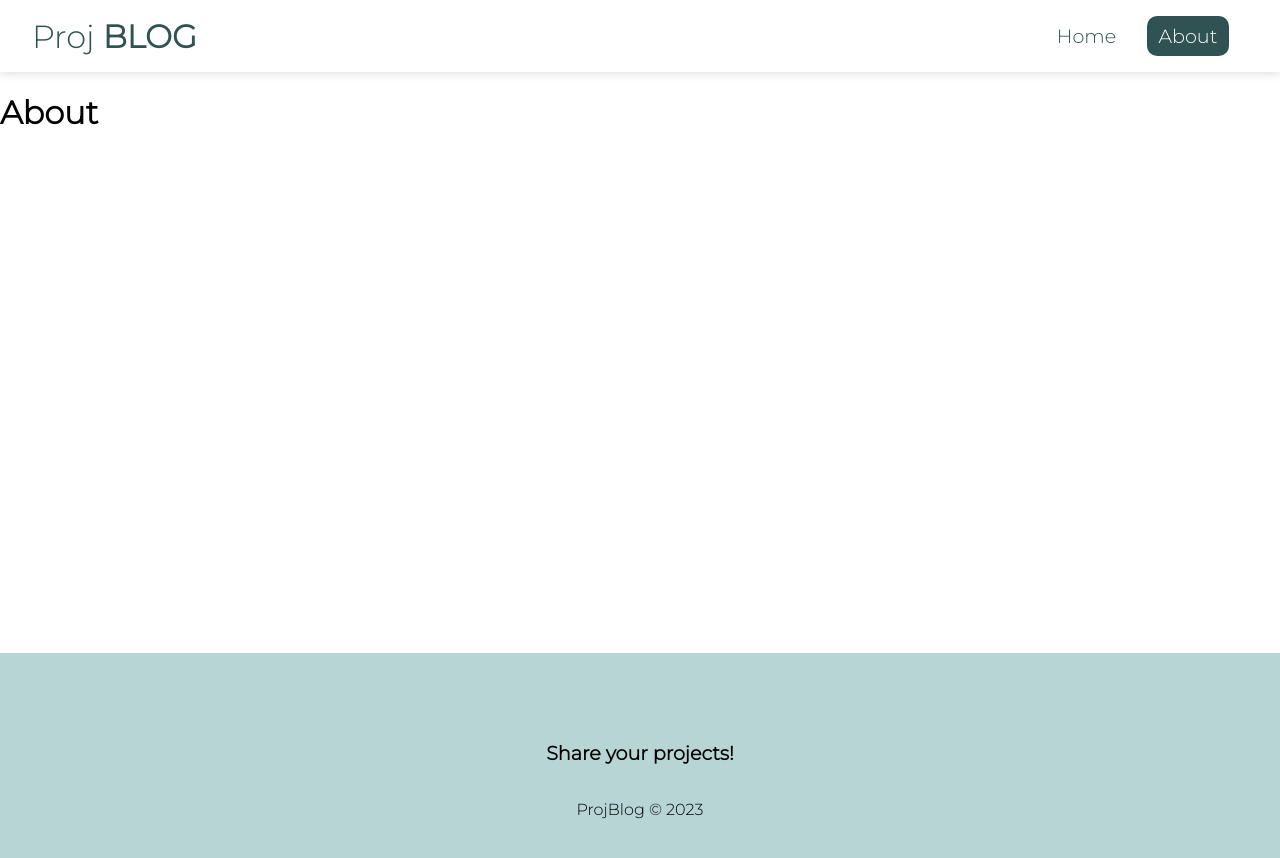
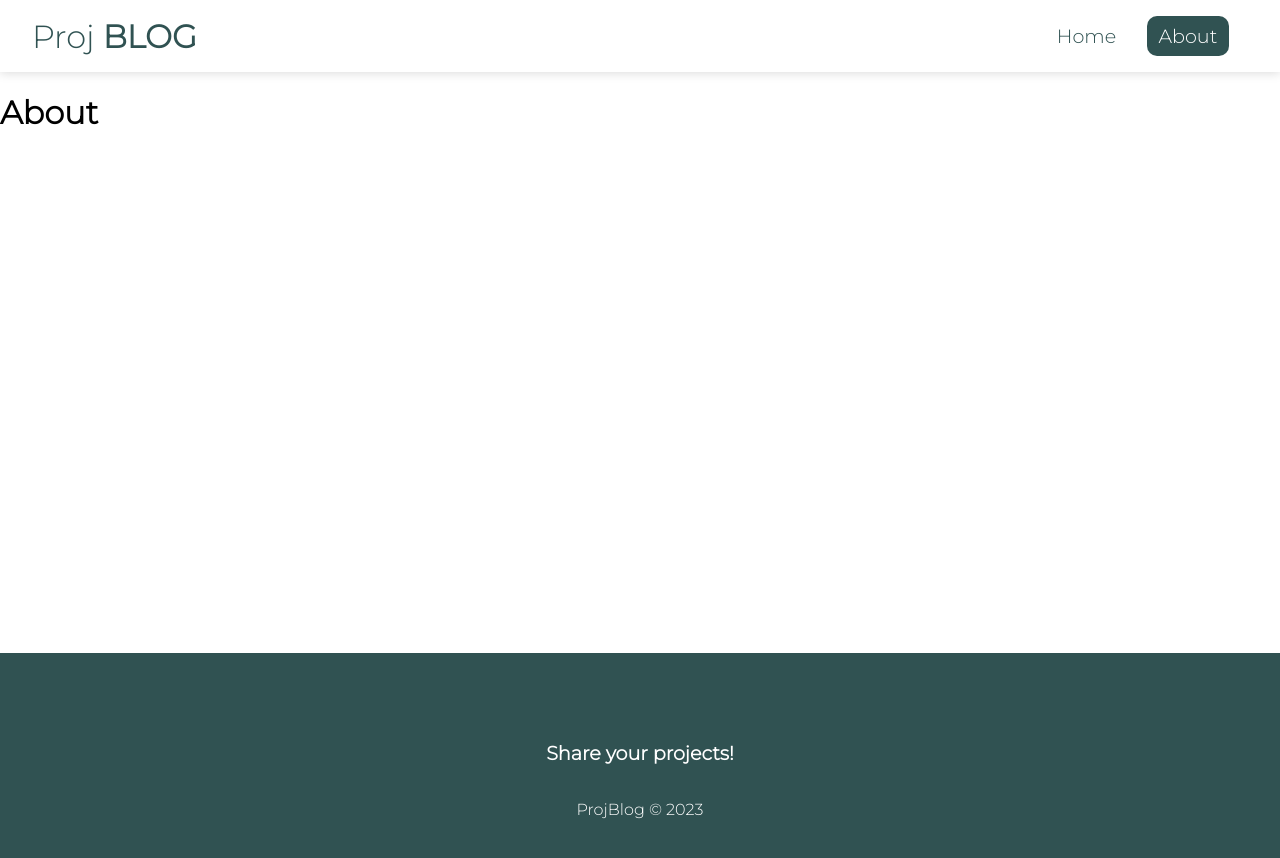
Before and after one commit to jennifermedeiross/proj-blog, a React (Create React App) app: page /about in a window 1280 px wide. Shown: the top 858 px of the page. Built offline with nearby package versions, Linux system fonts and the light colour scheme.

Commit message:
Mudando background

```diff
--- a/public/index.html
+++ b/public/index.html
@@ -16,7 +16,7 @@
 
     <link rel="preconnect" href="https://fonts.googleapis.com">
   <link rel="preconnect" href="https://fonts.gstatic.com" crossorigin>
-  <link href="https://fonts.googleapis.com/css2?family=Amatic+SC:wght@700&family=Montserrat:wght@300&display=swap" rel="stylesheet">
+  <link href="https://fonts.googleapis.com/css2?family=Montserrat:wght@300&display=swap" rel="stylesheet">
   </head>
   <body>
     <noscript>You need to enable JavaScript to run this app.</noscript>
--- a/src/components/Footer/Footer.module.css
+++ b/src/components/Footer/Footer.module.css
@@ -4,7 +4,8 @@
   flex-direction: column;
   align-items: center;
   justify-content: center;
-  background-color: #B7D5D4;
+  background-color: #305252;
+  color: #fff;
 }
 
 .footer h3 {
```
